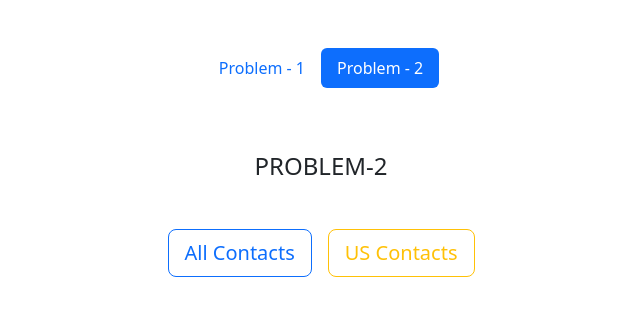
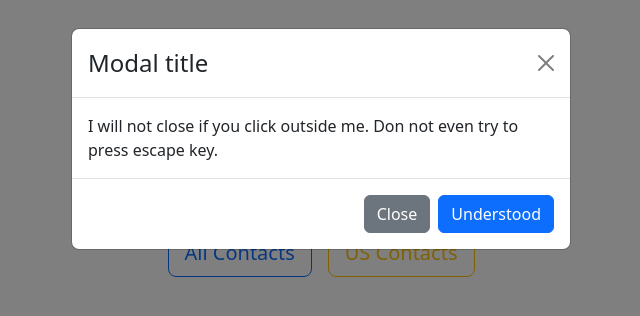
Before and after one commit to MashukeAlam/react-task, a React (Vite) app: page /problem-2 in a window 1280 px wide. Shown: the top 316 px of the page, without its empty margins (319-959 px from the left). Built offline with nearby package versions, Linux system fonts and the light colour scheme.

Commit message:
Added axios

```diff
--- a/package.json
+++ b/package.json
@@ -9,6 +9,7 @@
     "preview": "vite preview"
   },
   "dependencies": {
+    "axios": "^1.4.0",
     "bootstrap": "^5.2.0",
     "node-sass": "^7.0.1",
     "react": "^18.2.0",
--- a/src/components/Problem-2.jsx
+++ b/src/components/Problem-2.jsx
@@ -1,9 +1,21 @@
-import React from 'react';
+import React, {useState, useEffect} from 'react';
 
 import {Button, Modal} from 'react-bootstrap'
+import axios from 'axios';
 
 
 const Problem2 = () => {
+
+    const [show, setShow] = useState(true);
+    const [all, setAll] = useState([]);
+    const [us, setUS] = useState([]);
+
+  const handleClose = () => setShow(false);
+  const handleShow = () => setShow(true);
+
+        useEffect(() => {
+
+        },[])
 
     return (
 
@@ -12,11 +24,32 @@ const Problem2 = () => {
                 <h4 className='text-center text-uppercase mb-5'>Problem-2</h4>
 
                 <div className="d-flex justify-content-center gap-3">
-                <button className="btn btn-lg btn-outline-primary" type="button" >All Contacts</button>
+                <button  className="btn btn-lg btn-outline-primary" type="button" >All Contacts</button>
                 <button className="btn btn-lg btn-outline-warning" type="button" >US Contacts</button>
                 </div>
 
             </div>
+
+            <Modal
+        show={show}
+        onHide={handleClose}
+        backdrop="static"
+        keyboard={false}
+      >
+        <Modal.Header closeButton>
+          <Modal.Title>Modal title</Modal.Title>
+        </Modal.Header>
+        <Modal.Body>
+          I will not close if you click outside me. Don not even try to press
+          escape key.
+        </Modal.Body>
+        <Modal.Footer>
+          <Button variant="secondary" onClick={handleClose}>
+            Close
+          </Button>
+          <Button variant="primary">Understood</Button>
+        </Modal.Footer>
+      </Modal>
 
         </div>
     );
```
Also changed, not shown: 1 other file (tests, documents, lock files or other folders).
